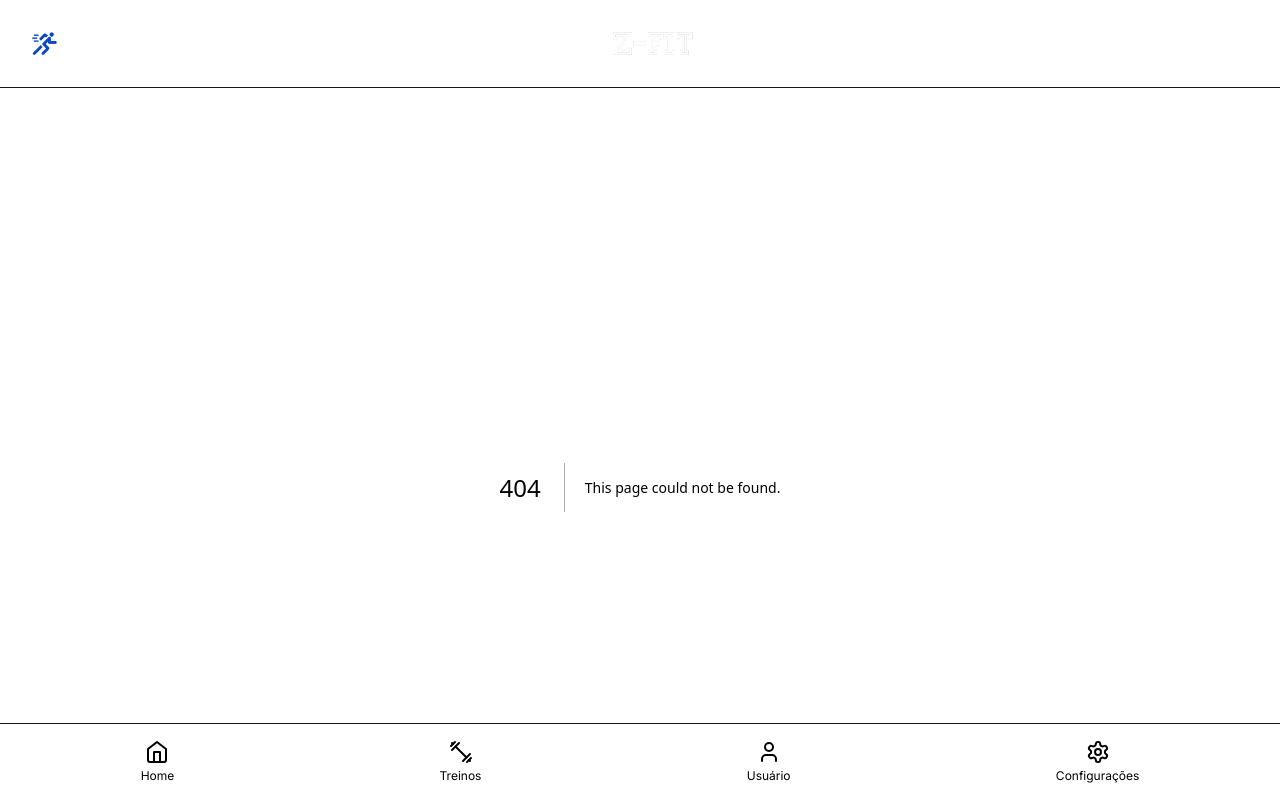
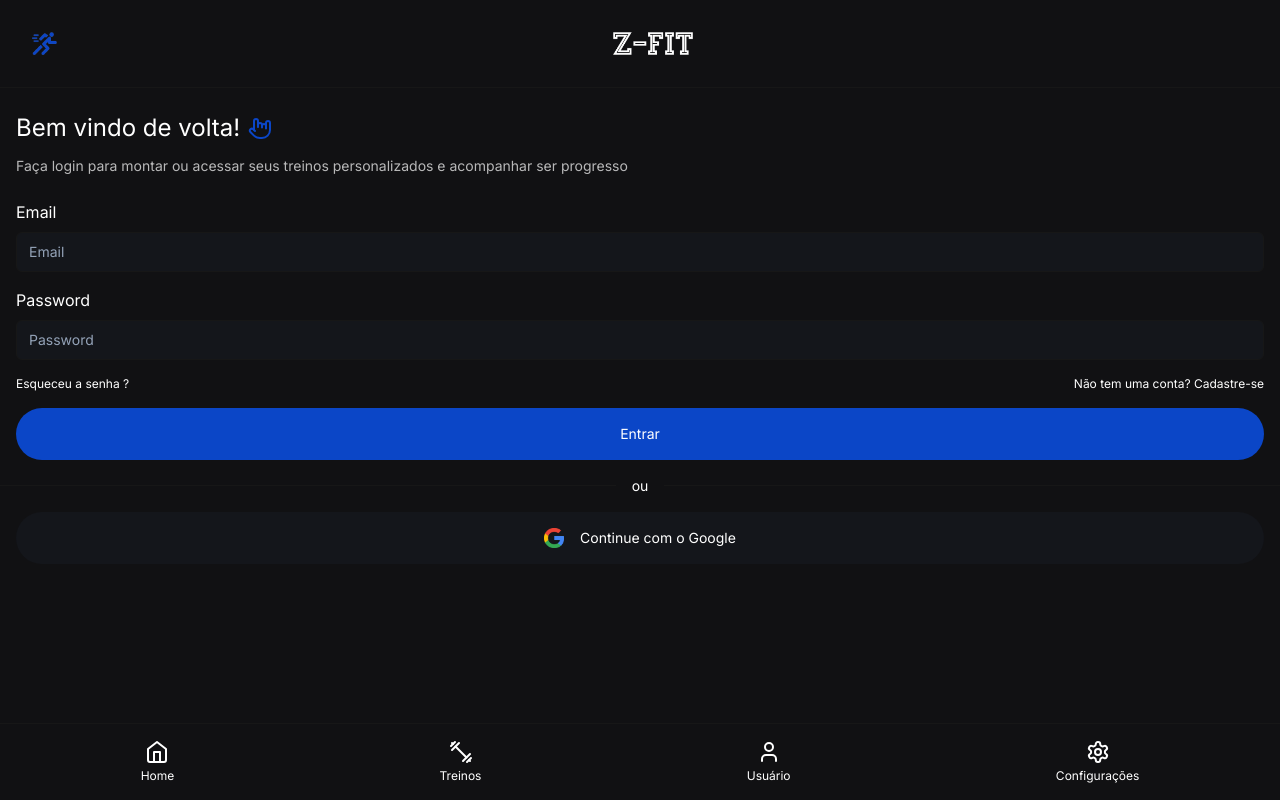
Before and after one commit to isaquerchaves/z-fit, a Next.js app: page /login in a window 1280 px wide. Before the commit this address had no page. Built offline with nearby package versions, Linux system fonts and the light colour scheme.

Commit message:
feat: add component and Login page

```diff
--- a/package.json
+++ b/package.json
@@ -15,6 +15,7 @@
   "dependencies": {
     "@prisma/client": "^5.6.0",
     "@radix-ui/react-dialog": "^1.0.5",
+    "@radix-ui/react-label": "^2.0.2",
     "@radix-ui/react-scroll-area": "^1.0.5",
     "@radix-ui/react-separator": "^1.0.3",
     "class-variance-authority": "^0.7.0",
--- a/src/app/globals.css
+++ b/src/app/globals.css
@@ -4,7 +4,7 @@
 
 @layer base {
   :root {
-    --background: 0, 0%, 5%;
+    --background: 220, 6%, 7%;
     --foreground: 0 0% 100%;
 
     --card: 0 0% 4%;
--- /dev/null
+++ b/src/app/login/page.tsx
@@ -0,0 +1,65 @@
+import { HandMetal, User } from "lucide-react";
+import { Input } from "@/components/ui/input";
+import { Separator } from "@/components/ui/separator";
+import Image from "next/image";
+import Link from "next/link";
+
+const Login = () => {
+    return (
+        <div className="p-4">
+            <div className="flex flex-col gap-3 py-2">
+                <div className="flex flex-row items-center gap-2">
+                    <p className="text-2xl">Bem vindo de volta!</p>
+                    <HandMetal color="#0B46C7" />
+                </div>
+                <p className="text-sm opacity-70">Faça login para montar ou acessar seus treinos personalizados e acompanhar ser progresso</p>
+            </div>
+            <div>
+                <div>
+                    <div className="pt-4">
+                        <p className="pb-2 ">Email</p>
+                        <Input className="bg-[#15171CF2]" type="email" id="email" placeholder="Email" />
+                    </div>
+                    <div className="pt-4">
+                        <p className="pb-2 ">Password</p>
+                        <Input className="bg-[#15171CF2]" type="password" id="password" placeholder="Password" />
+                    </div>
+                    <div className="flex justify-between">
+                        <button>
+                            <p className="pt-4 text-xs">Esqueceu a senha ?</p>
+                        </button>
+                        <Link href='/register'>
+                        <p className="pt-4 text-xs">Não tem uma conta? Cadastre-se</p>
+                        </Link>
+                    </div>
+                    <div className="pt-4">
+                        <button className="bg-[#0B46C7] p-4 w-full rounded-full">
+                        <p className="text-sm">Entrar</p>
+                </button>
+                    </div>
+                </div>
+
+            </div>
+            <div className="flex flex-row justify-center items-center gap-4 py-4">
+                <Separator />
+                <p className="text-sm">ou</p>
+                <Separator />
+            </div>
+            <div>
+                <button className="bg-[#15171CF2] p-4 w-full rounded-full">
+                    <div className="flex flex-row items-center justify-center gap-4">
+                        <Image
+                            src="/google.png"
+                            alt="google"
+                            width={20}
+                            height={20}
+                        />
+                        <p className="text-sm">Continue com o Google</p>
+                    </div>
+                </button>
+            </div>
+        </div>
+    );
+}
+
+export default Login;
```
Also changed, not shown: public/google.png (added), 1 other file (tests, documents, lock files or other folders).
